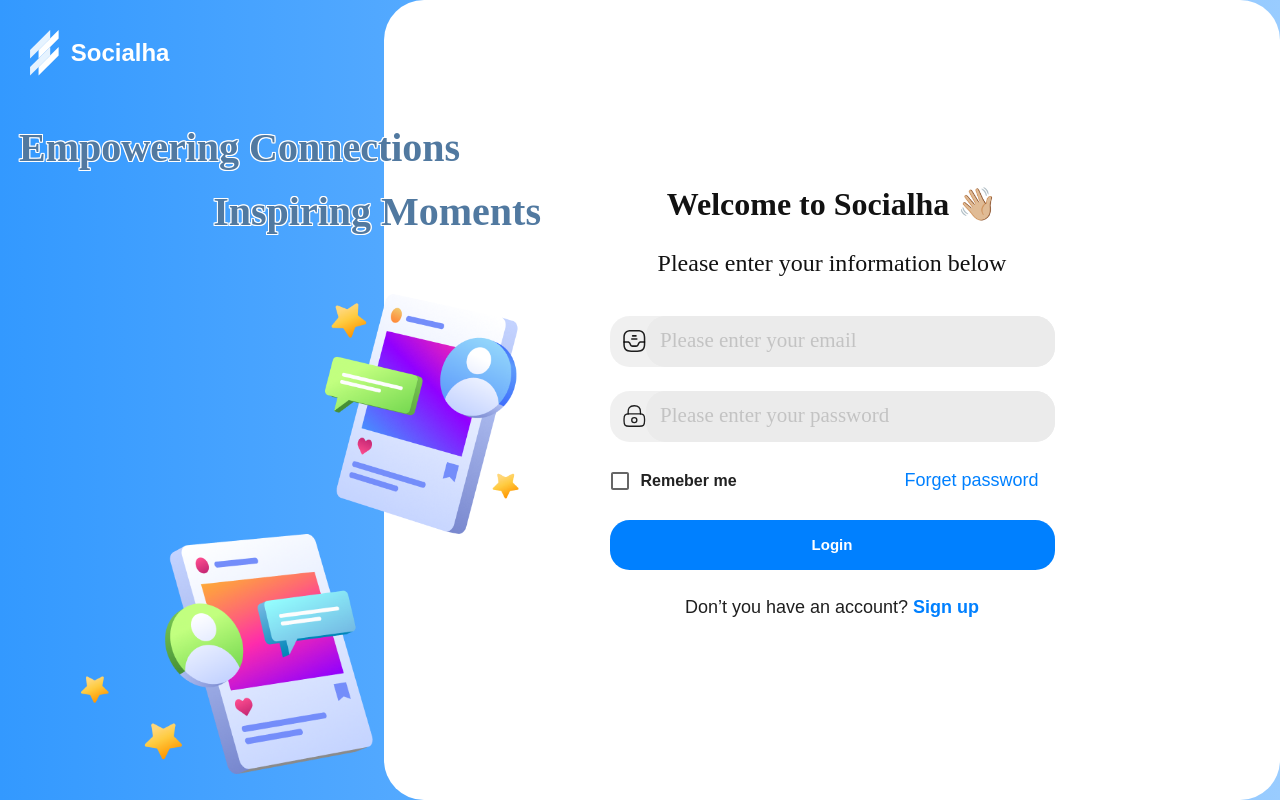
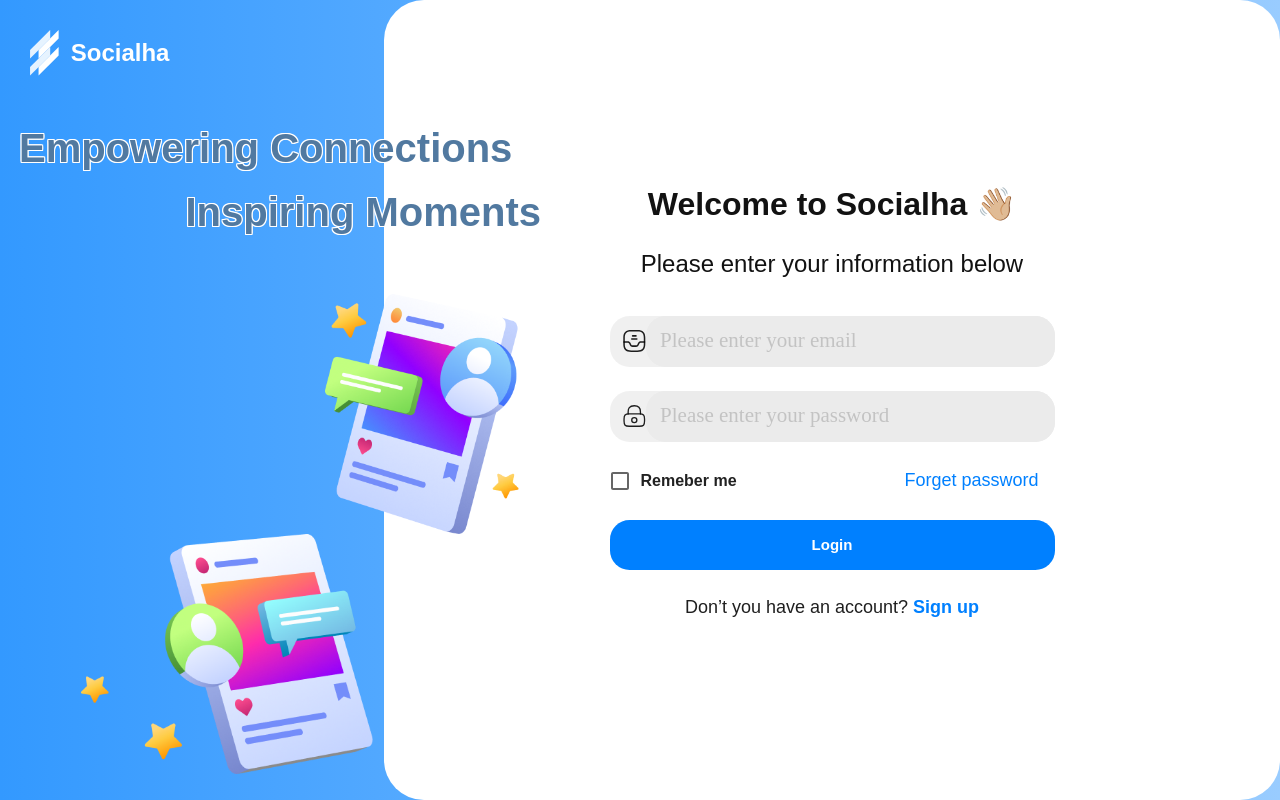
Before and after one commit to rumanw99/graphql, a React (Vite) app: page / in a window 1280 px wide. Built offline with nearby package versions, Linux system fonts and the light colour scheme.

Commit message:
fix font

```diff
--- a/src/pages/login/Login.tsx
+++ b/src/pages/login/Login.tsx
@@ -111,7 +111,7 @@
                             position: 'absolute',
                             left: '-30px',
                             fontSize: '40px',
-                            fontFamily: 'Poppins',
+                            fontFamily: 'Poppins-SemiBold, sans-serif',
                             fontWeight: '700',
                             color: '#5179A0',
                             textShadow: `1px 0 #fff, -1px 0 #fff, 0 1px #fff, 0 -1px #fff,
@@ -128,7 +128,7 @@
                             position: 'absolute',
                             right: '0',
                             fontSize: '40px',
-                            fontFamily: 'Poppins',
+                            fontFamily: 'Poppins-SemiBold, sans-serif',
                             fontWeight: '700',
                             color: '#5179A0',
                             textShadow: `1px 0 #fff, -1px 0 #fff, 0 1px #fff, 0 -1px #fff,
--- a/src/pages/login/components/LoginForm.tsx
+++ b/src/pages/login/components/LoginForm.tsx
@@ -41,9 +41,10 @@
                     sx={{
                         color: '#121212',
                         fontSize: 32,
-                        fontFamily: 'Poppins',
+                        fontFamily: 'Poppins-SemiBold, sans-serif',
                         fontWeight: '700',
                         wordWrap: 'break-word',
+
                     }}
                 >
                     Welcome to Socialha 👋🏼
@@ -54,7 +55,7 @@
                         mt: 3,
                         color: '#121212',
                         fontSize: 20,
-                        fontFamily: 'Poppins',
+                        fontFamily: 'Poppins-SemiBold, sans-serif',
                         fontWeight: '400',
                         wordWrap: 'break-word',
                     }}
```
